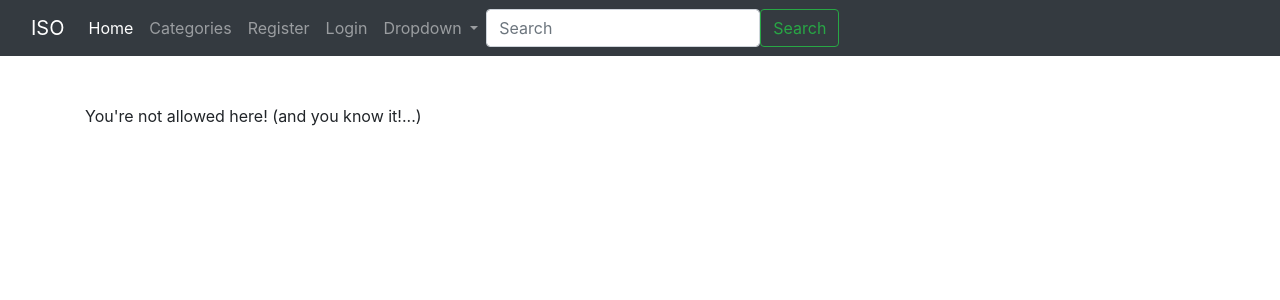
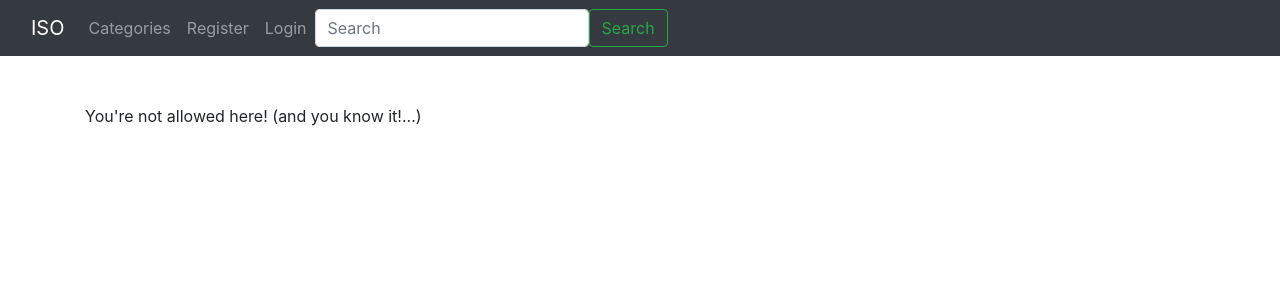
Before and after one commit to Yeasin0011/ISO_CSE370, a Django app: page /add_category/ in a window 1280 px wide. Shown: the top 300 px of the page. Run offline with Django 4.2, Linux system fonts and the light colour scheme; some libraries are stand-ins or nearby versions.

Commit message:
Frontend Minor Tweak

```diff
--- a/ISO/ISO_Blog/templates/base.html
+++ b/ISO/ISO_Blog/templates/base.html
@@ -21,9 +21,9 @@
           </button>
           <div class="collapse navbar-collapse" id="navbarSupportedContent">
             <ul class="navbar-nav me-auto mb-2 mb-lg-0">
-              <li class="nav-item">
+              <!-- <li class="nav-item">
                 <a class="nav-link active" aria-current="page" href="#">Home</a>
-              </li>
+              </li> -->
               <!-- Category Menu Code-->
 
 
@@ -93,7 +93,7 @@
 
 
 
-              <li class="nav-item dropdown">
+              <!-- <li class="nav-item dropdown">
                 <a class="nav-link dropdown-toggle" href="#" id="navbarDropdown" role="button" data-bs-toggle="dropdown" aria-expanded="false">
                   Dropdown
                 </a>
@@ -103,7 +103,7 @@
                   <li><hr class="dropdown-divider"></li>
                   <li><a class="dropdown-item" href="#">Something else here</a></li>
                 </ul>
-              </li>
+              </li> -->
             </ul>
             <form class="d-flex">
               <input class="form-control me-2" type="search" placeholder="Search" aria-label="Search">
```
Also changed, not shown: ISO/db.sqlite3, ISO/media/images/F-uNnxuWMAA_fdC.png (added).
